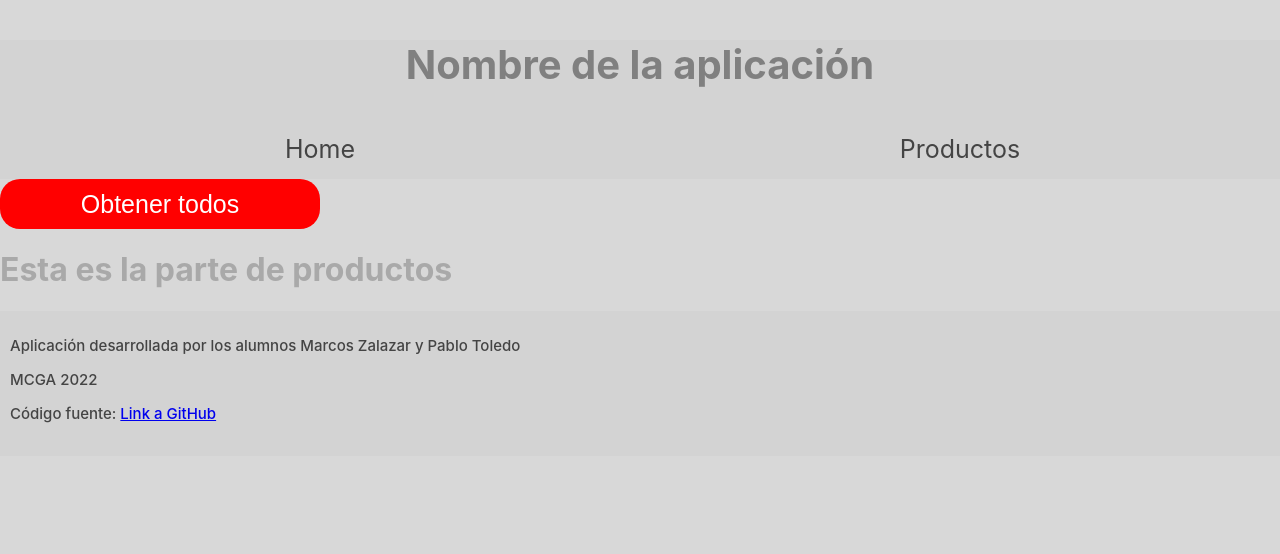
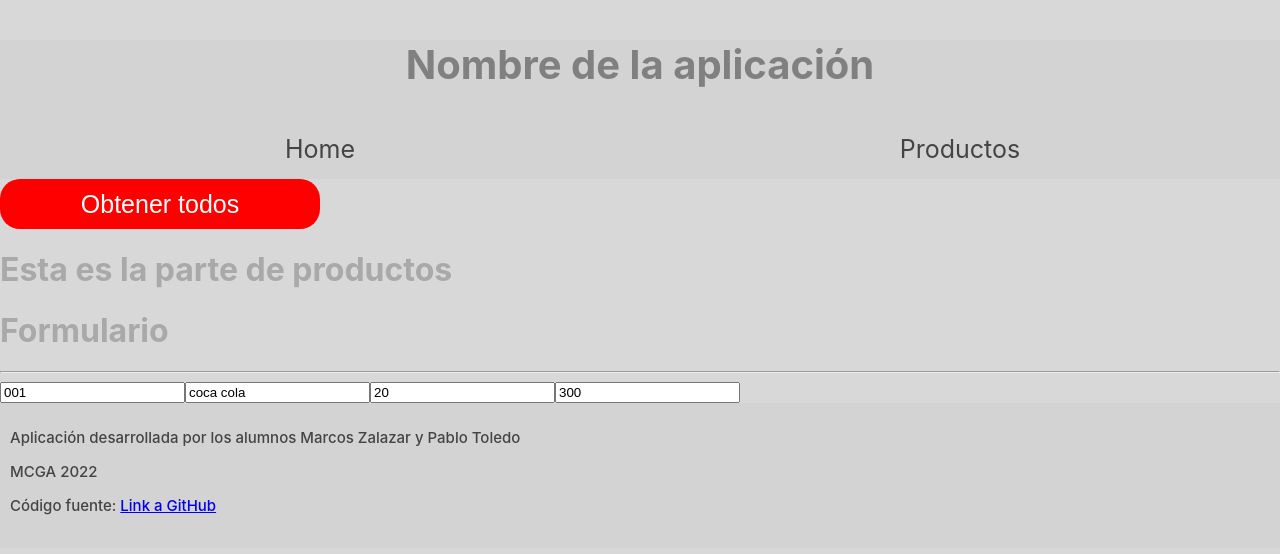
Before and after one commit to mzalazar1/MCGA-2022-PARCIAL-02, a React (Create React App) app: page /productos in a window 1280 px wide. Shown: the top 554 px of the page. Built offline with nearby package versions, Linux system fonts and the light colour scheme.

Commit message:
MCGA-PARCIAL2-009

```diff
--- a/src/App.js
+++ b/src/App.js
@@ -1,3 +1,4 @@
+import React from 'react';
 import { Route, Routes } from "react-router-dom";
 import Home from './Screens/Home';
 import Productos from './Screens/Productos';
--- /dev/null
+++ b/src/Components/Form/Form.jsx
@@ -0,0 +1,52 @@
+
+import React, { useState } from "react";
+
+const Form = ({ id, descripcion, stock, precio }) => {
+
+    // const [formState, setFormState] = useState({
+    //     id,
+    //     descripcion,
+    //     stock,
+    //     precio
+    // })
+    // const { id, descripcion, stock, precio } = formState;
+    return (
+        <>
+            <h1>Formulario</h1>
+            <hr />
+
+            <input
+                type="text"
+                className="form"
+                placeholder="id"
+                name="id"
+                value={id}
+            />
+            <input
+                type="text"
+                className="form"
+                placeholder="descripcion"
+                name="desc"
+                value={descripcion}
+            />
+            <input
+                type="text"
+                className="form"
+                placeholder="stock"
+                name="stock"
+                value={stock}
+            />
+            <input
+                type="text"
+                className="form"
+                placeholder="precio"
+                name="precio"
+                value={precio}
+            />
+
+        </>
+
+    )
+}
+
+export default Form
--- a/src/Screens/Productos/index.js
+++ b/src/Screens/Productos/index.js
@@ -3,25 +3,39 @@ import HeaderSection from '../../Components/Header/Header';
 
 import FooterSection from '../../Components/Footer/Footer';
 import Boton from "../../Components/SharedComponents/Boton";
+import Form from "../../Components/Form/Form";
+
 let linkProd = 'http://localhost:4000/exam_01_mcga/products/all';
 let productos = '';
 
 const obtProductos = () => {
-    fetch (linkProd)
-    .then(function(respuesta) {
-        //return respuesta.json()
-        productos = respuesta.json();
-    })
+    fetch(linkProd)
+        .then(function (respuesta) {
+            //return respuesta.json()
+            productos = respuesta.json();
+        })
 }
-
+// const Table = () => {
+//      return(
+//         <div>
+// <Table />
+//         </div>
+//      )
+// }
 const Recursos = () => {
-    return(
+    return (
         <div>
             <HeaderSection />
             <Boton
-            tipo='prodABM'
-            texto='Obtener todos' />
+                tipo='prodABM'
+                texto='Obtener todos' />
             <h1>Esta es la parte de productos</h1>
+            < Form
+                id='001'
+                descripcion='coca cola'
+                stock='20'
+                precio='300'
+            />
             <FooterSection />
         </div>
     );
```
Also changed, not shown: src/Components/SharedComponents/Input.jsx (+13 -0 lines), src/Components/Table/table.jsx (+24 -0 lines), src/Components/Form/Form.module.jsx (added), src/components/Layout/SharedButton/index.js (deleted), src/components/Layout/SharedForm/index.js (deleted), src/components/Layout/SharedInputs/index.js (deleted), src/screens/Products/index.js (deleted).
